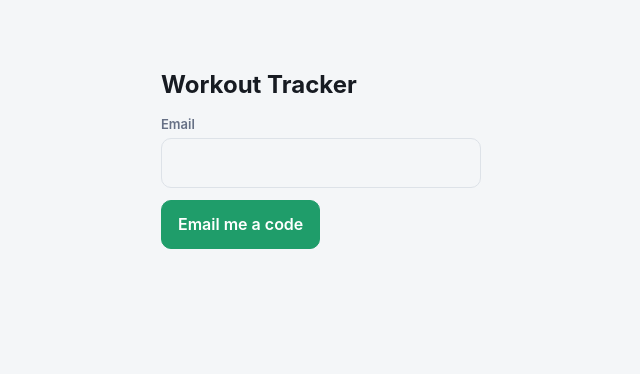
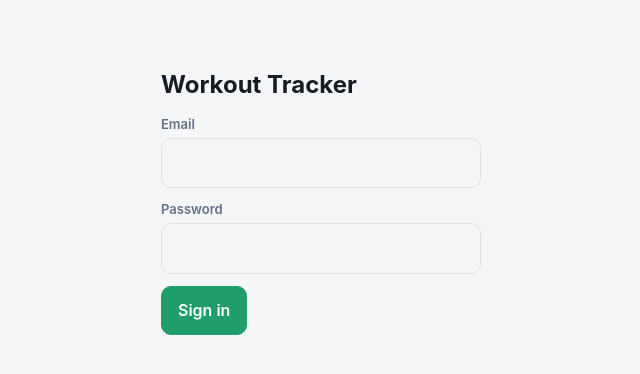
Before and after one commit to andrewjconstan/workout-tracker, a React (Vite) app: page /settings in a window 1280 px wide. Shown: the top 374 px of the page, without its empty margins (319-959 px from the left). Built offline with nearby package versions, Linux system fonts and the light colour scheme.

Commit message:
Switch login to email and password (email templates need a paid plan)
Co-Authored-By: Claude Sonnet 5.5 <noreply@anthropic.com>
Claude-Session: https://claude.ai/code/session_01T2tTQ2DrMmYK6piGR4Wdhv

```diff
--- a/src/pages/Login.tsx
+++ b/src/pages/Login.tsx
@@ -11,27 +11,19 @@ export default function Login() {
       return ''
     }
   })
-  const [code, setCode] = useState('')
-  const [sent, setSent] = useState(false)
+  const [password, setPassword] = useState('')
   const [busy, setBusy] = useState(false)
   const [error, setError] = useState<string | null>(null)
 
-  async function sendCode(e: FormEvent) {
+  async function signIn(e: FormEvent) {
     e.preventDefault()
     setBusy(true)
     setError(null)
     const clean = email.trim().toLowerCase()
-    const { error } = await supabase.auth.signInWithOtp({
-      email: clean,
-      options: { shouldCreateUser: false },
-    })
+    const { error } = await supabase.auth.signInWithPassword({ email: clean, password })
     setBusy(false)
     if (error) {
-      setError(
-        /signups? not allowed|not found/i.test(error.message)
-          ? 'That email has not been invited to this app.'
-          : error.message,
-      )
+      setError(/invalid login/i.test(error.message) ? 'Wrong email or password.' : error.message)
       return
     }
     try {
@@ -39,63 +31,36 @@ export default function Login() {
     } catch {
       /* ignore */
     }
-    setSent(true)
-  }
-
-  async function verify(e: FormEvent) {
-    e.preventDefault()
-    setBusy(true)
-    setError(null)
-    const { error } = await supabase.auth.verifyOtp({
-      email: email.trim().toLowerCase(),
-      token: code.trim(),
-      type: 'email',
-    })
-    setBusy(false)
-    if (error) setError(error.message)
   }
 
   return (
     <div className="login">
       <h1>Workout Tracker</h1>
-      {!sent ? (
-        <form onSubmit={sendCode} className="stack">
+      <form onSubmit={signIn} className="stack">
         <label>
           Email
           <input
             type="email"
             inputMode="email"
-              autoComplete="email"
+            autoComplete="username"
             autoCapitalize="none"
             value={email}
             onChange={(e) => setEmail(e.target.value)}
             required
           />
         </label>
-          <button className="primary" disabled={busy}>{busy ? 'Sending…' : 'Email me a code'}</button>
-        </form>
-      ) : (
-        <form onSubmit={verify} className="stack">
-          <p className="muted">Enter the code sent to {email}.</p>
         <label>
-            Code
+          Password
           <input
-              inputMode="numeric"
-              autoComplete="one-time-code"
-              maxLength={10}
-              value={code}
-              onChange={(e) => setCode(e.target.value)}
+            type="password"
+            autoComplete="current-password"
+            value={password}
+            onChange={(e) => setPassword(e.target.value)}
             required
           />
         </label>
-          <button className="primary" disabled={busy || code.trim().length < 6}>
-            {busy ? 'Checking…' : 'Sign in'}
-          </button>
-          <button type="button" className="link" onClick={() => { setSent(false); setCode('') }}>
-            Use a different email
-          </button>
+        <button className="primary" disabled={busy}>{busy ? 'Signing in…' : 'Sign in'}</button>
       </form>
-      )}
       {error && <p className="error">{error}</p>}
     </div>
   )
```
Also changed, not shown: 1 other file (tests, documents, lock files or other folders). Lines whose indentation alone changed are shown as unchanged.
